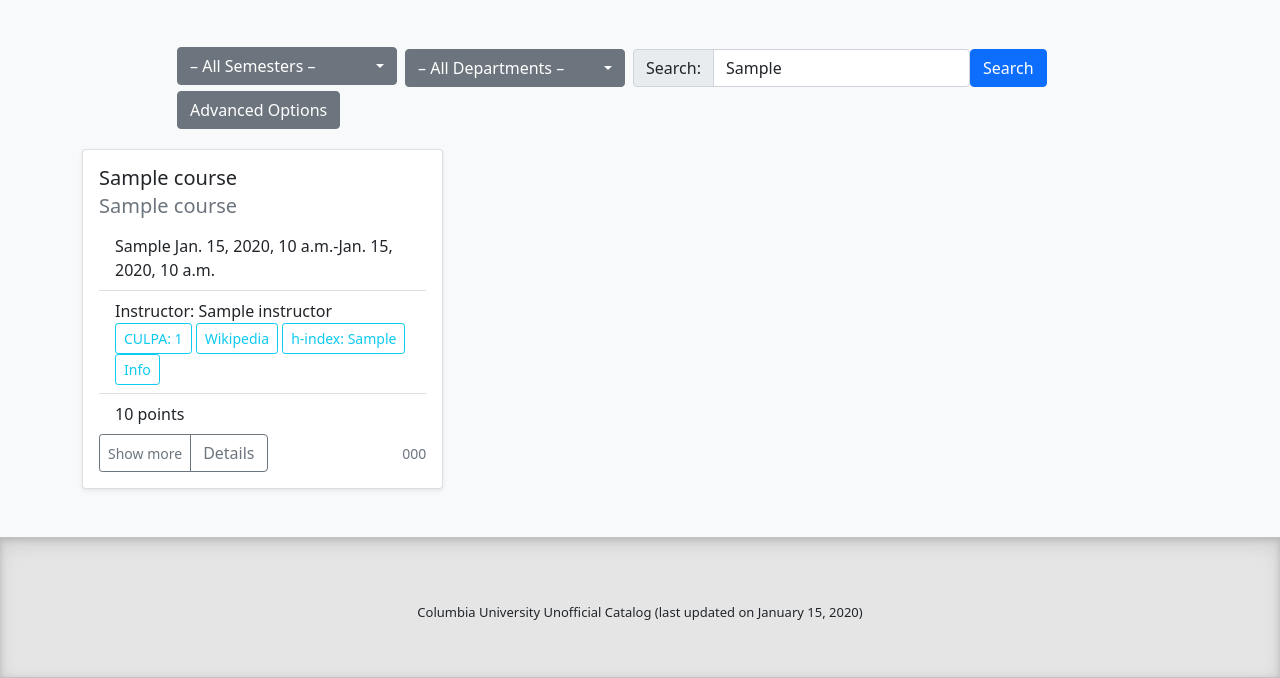
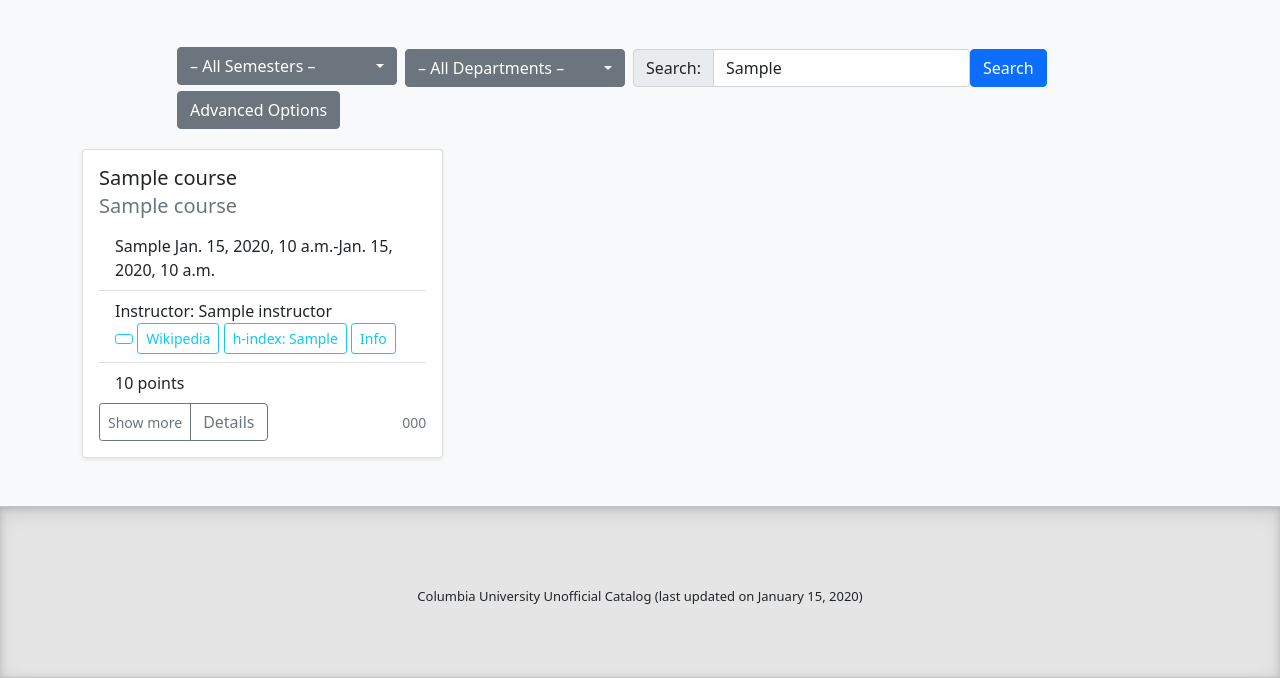
Before and after one commit to soid/peqod, a Django app: template catalog/courses/templates/index.html in a window 1280 px wide. Shown: the part 122-800 px from the top of the page. Run offline with Django 3.2, Linux system fonts and the light colour scheme; the template is opened without the code that fills it: most values are stand-ins (such as "Sample title", 1, 10 or a date in 2020); some libraries are stand-ins or nearby versions.

```diff
--- a/catalog/courses/templates/index.html
+++ b/catalog/courses/templates/index.html
@@ -114,11 +114,10 @@
                                 {% endif %}
                                 {% if course.instructor %}
                                 <li class="list-group-item">
-                                    Instructor: {{ course.instructor.name }}{% include "instructor_nugget_include.html" with instructor=course.instructor %}
+                                    Instructor: {{ course.instructor.name }}
                                     {% if course.instructor.culpa_link or course.instructor.wikipedia_link %}<br/>{% endif %}
                                     {% if course.instructor.culpa_link %}
                                     <a href="{{ course.instructor.culpa_link }}" class="btn btn-outline-info btn-sm" role="button">
-                                        CULPA: {{ course.instructor.culpa_reviews_count }}
                                     </a>
                                     {% endif %}
                                     {% if course.instructor.wikipedia_link %}
```
